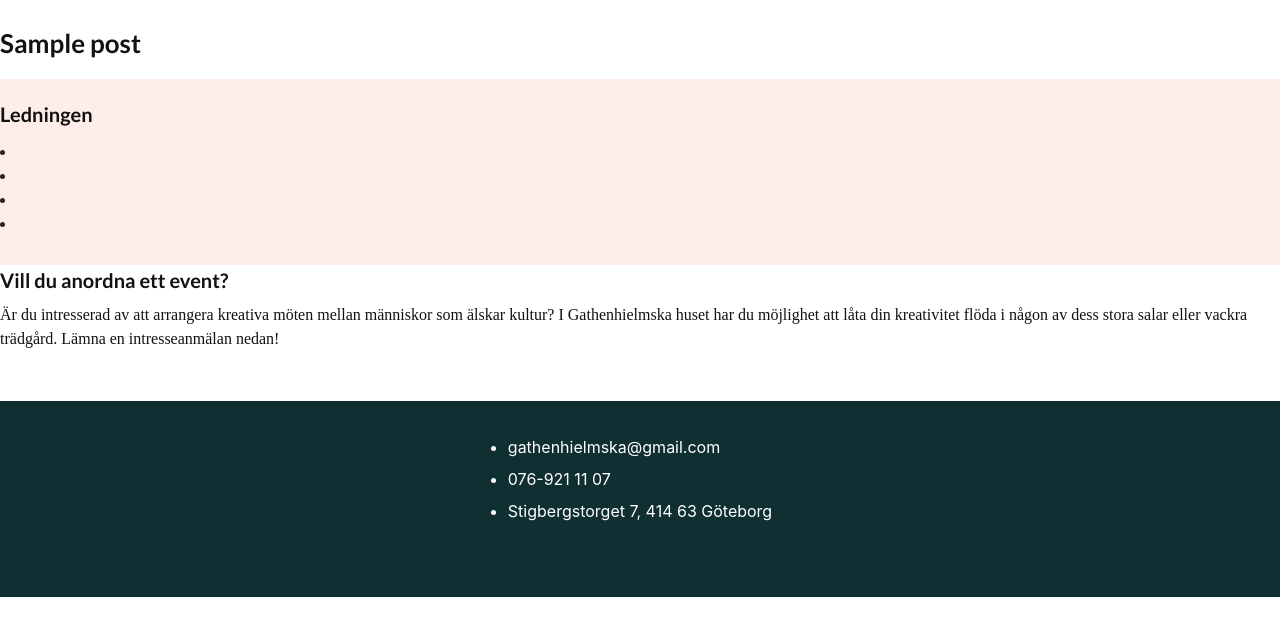
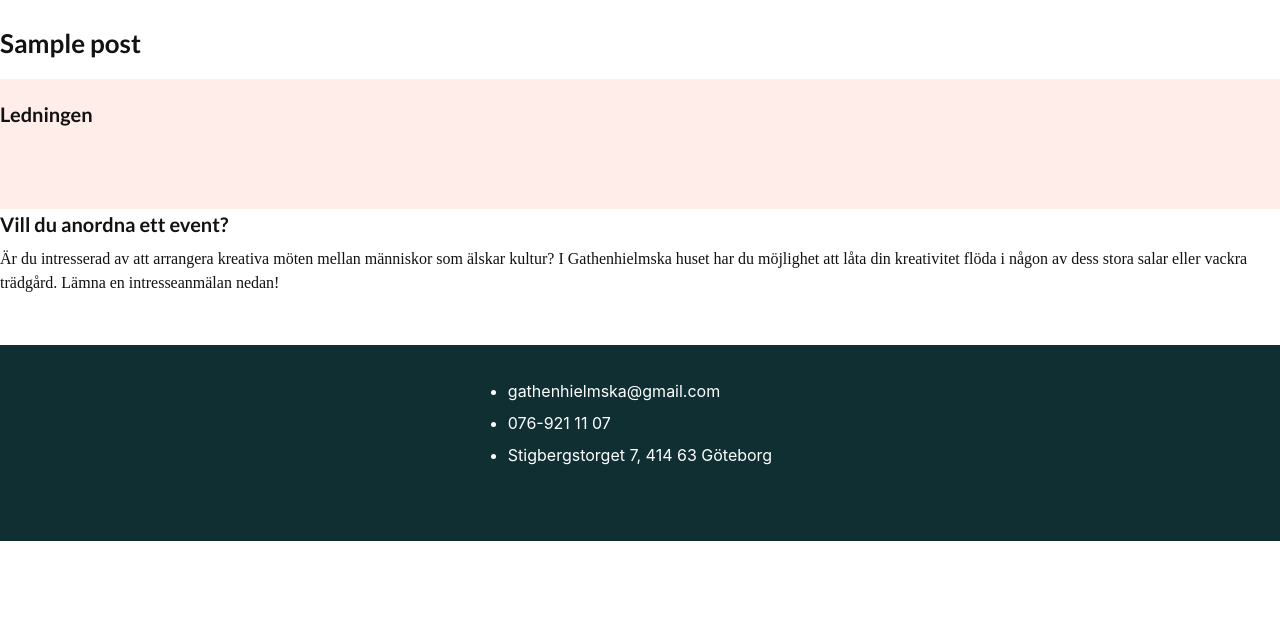
Before and after one commit to Erik-joh/gathenhielmska, a WordPress theme: template public/themes/Gathenhielmska/page-templates/contact.php in a window 1280 px wide. Shown: the part 56-692 px from the top of the page. Run offline with PHP 8.4 and a stand-in for WordPress, Linux system fonts and the light colour scheme; the site name, menu and one post (Sample post) are stand-ins, and other content is empty; style sheets or scripts are compiled from the project's sources; some libraries are stand-ins or nearby versions.

Commit message:
managers update

```diff
--- a/public/themes/Gathenhielmska/page-templates/contact.php
+++ b/public/themes/Gathenhielmska/page-templates/contact.php
@@ -16,10 +16,13 @@ $managers = get_posts($args); ?>
             <h2>Ledningen</h2>
             <?php foreach ($managers as $post) : ?>
                 <div class="managers">
-                    <li><?php the_field('full_name'); ?></li>
-                    <li><?php the_field('role'); ?></li>
-                    <li><?php the_field('email'); ?></li>
-                    <li><?php the_field('phone_number'); ?></li>
+                    <img src="<?php the_field('profile_image'); ?>" alt="">
+                    <ul>
+                        <li><?php the_field('full_name'); ?></li>
+                        <li><?php the_field('role'); ?></li>
+                        <li><?php the_field('email'); ?></li>
+                        <li><?php the_field('phone_number'); ?></li>
+                    </ul>
                 </div>
             <?php endforeach; ?>
         </div>
--- a/resources/styles/pages/contact-page/managers.scss
+++ b/resources/styles/pages/contact-page/managers.scss
@@ -3,6 +3,20 @@
   padding: 20px 0;
 
   .managers {
-    margin: 10px 0;
+    margin: 20px 0;
+    display: flex;
+    flex-direction: row;
+    justify-content: flex-start;
+    align-items: center;
+
+    ul {
+      list-style: none;
+      padding: 0;
+      margin: 0;
+    }
+
+    img {
+      padding: 10px 20px 10px 10px;
+    }
   }
 }
```
Also changed, not shown: public/themes/Gathenhielmska/fields/manager.php (+43 -0 lines).
